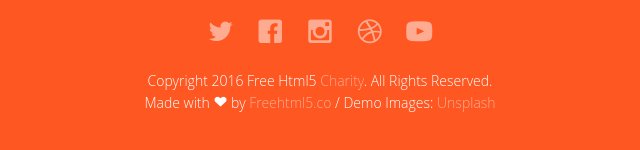
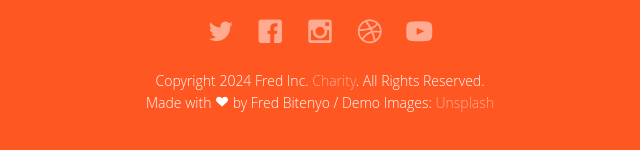
Before and after one commit to Hirodari/charity, a plain HTML site: page index.html in a window 1280 px wide. Shown: the part 7334-7484 px from the top of the page, 320-960 px from the left. Drawn offline with Linux system fonts and the light colour scheme; files whose address does not match are found by name.

Commit message:
testing codebuild

```diff
--- a/index.html
+++ b/index.html
@@ -479,7 +479,7 @@
 								<a href="#"><i class="icon-dribbble2"></i></a>
 								<a href="#"><i class="icon-youtube"></i></a>
 							</p>
-							<p>Copyright 2016 Free Html5 <a href="#">Charity</a>. All Rights Reserved. <br>Made with <i class="icon-heart3"></i> by <a href="http://freehtml5.co/" target="_blank">Freehtml5.co</a> / Demo Images: <a href="https://unsplash.com/" target="_blank">Unsplash</a></p>
+							<p>Copyright 2024 Fred Inc. <a href="#">Charity</a>. All Rights Reserved. <br>Made with <i class="icon-heart3"></i> by Fred Bitenyo</a> / Demo Images: <a href="https://unsplash.com/" target="_blank">Unsplash</a></p>
 						</div>
 					</div>
 				</div>
```
